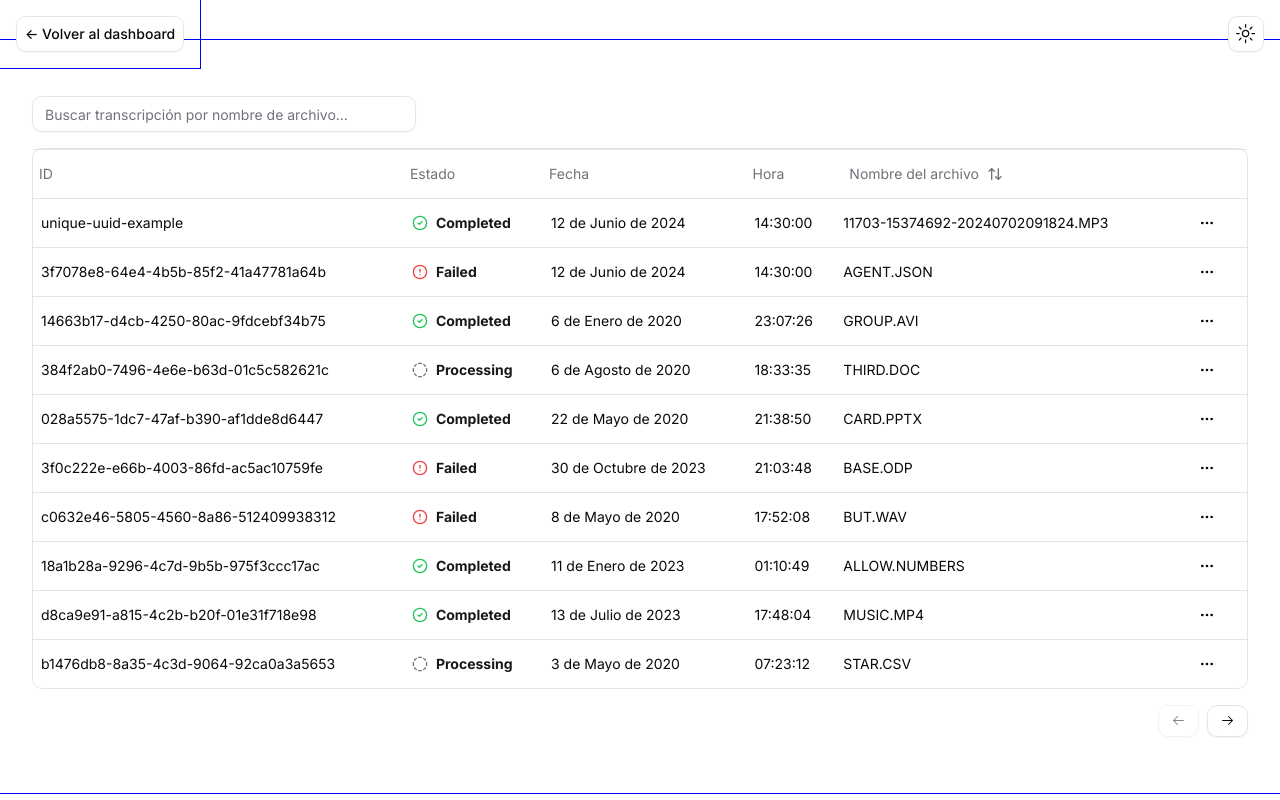
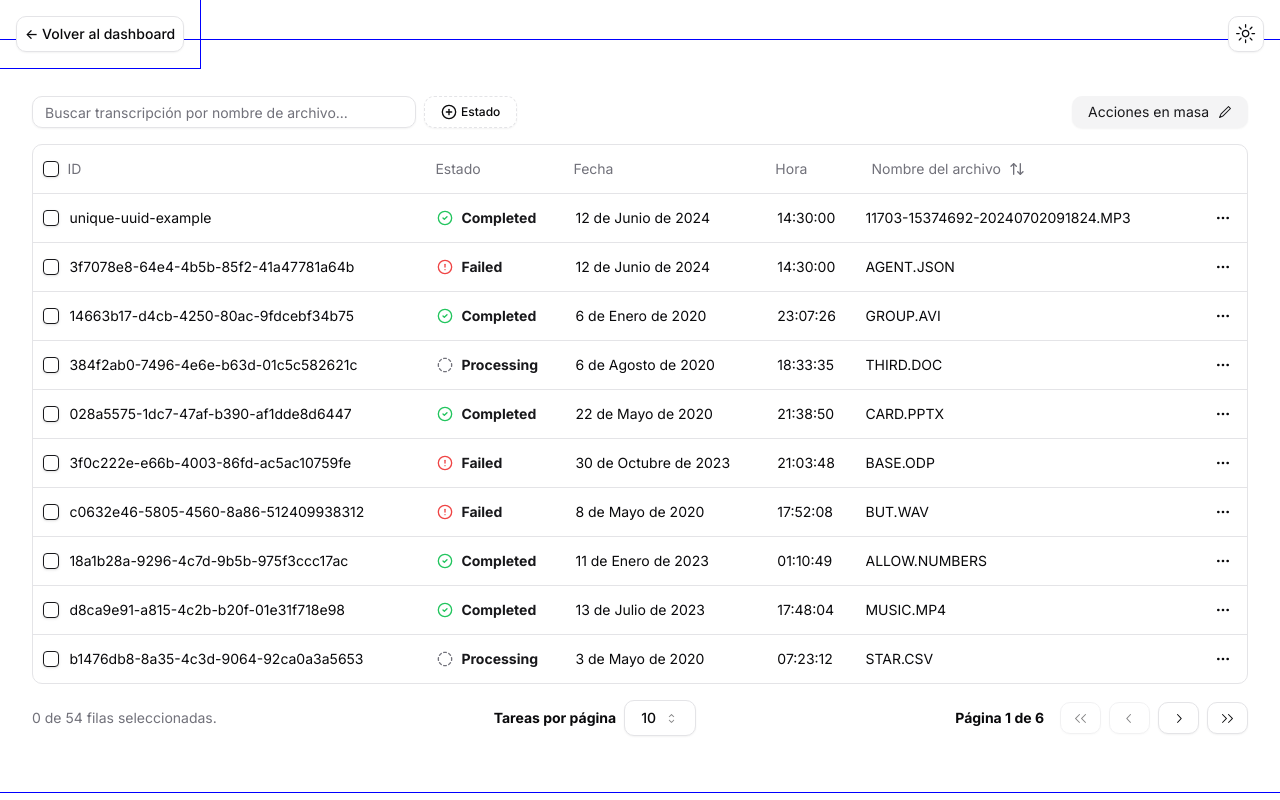
Before and after one commit to zanellig/AuditorIA-frontend, a Next.js app: page /dashboard in a window 1280 px wide. Built offline with nearby package versions, Linux system fonts and the light colour scheme.

Commit message:
agregar paginación

```diff
--- a/src/components/DataTable.tsx
+++ b/src/components/DataTable.tsx
@@ -2,6 +2,8 @@
 import { useState } from "react"
 
 // import { useDebounce, useDebouncedCallback } from "use-debounce"
+
+import { cn } from "@/lib/utils"
 
 import {
   ColumnDef,
@@ -18,16 +20,51 @@ import {
 
 import { Button } from "@/components/ui/button"
 import { Input } from "@/components/ui/input"
+import { Checkbox } from "@/components/ui/checkbox"
 import {
   Table,
   TableBody,
   TableCell,
+  TableFooter,
   TableHead,
   TableHeader,
   TableRow,
 } from "@/components/ui/table"
+import {
+  Command,
+  CommandEmpty,
+  CommandGroup,
+  CommandInput,
+  CommandItem,
+  CommandList,
+} from "@/components/ui/command"
+import {
+  Popover,
+  PopoverContent,
+  PopoverTrigger,
+} from "@/components/ui/popover"
 
-import { ArrowLeftIcon, ArrowRightIcon } from "@radix-ui/react-icons"
+import {
+  ChevronRightIcon,
+  ChevronLeftIcon,
+  CaretSortIcon,
+  CheckIcon,
+  DoubleArrowLeftIcon,
+  DoubleArrowRightIcon,
+  MixerHorizontalIcon,
+  Pencil1Icon,
+} from "@radix-ui/react-icons"
+
+import { CirclePlus } from "lucide-react"
+import { GLOBAL_ICON_SIZE } from "@/lib/consts"
+
+import {
+  DropdownMenu,
+  DropdownMenuContent,
+  DropdownMenuTrigger,
+  DropdownMenuItem,
+  DropdownMenuSeparator,
+} from "./ui/dropdown-menu"
 
 interface DataTableProps<TData, TValue> {
   columns: ColumnDef<TData, TValue>[]
@@ -45,6 +82,16 @@ export default function DataTable<TData, TValue>({
 
   // Sorting
   const [sorting, setSorting] = useState<SortingState>([])
+
+  // Pagination
+  const [pagination, setPagination] = useState({
+    pageIndex: 0, // Página inicial
+    pageSize: 10, // Tamaño de página inicial
+  })
+  const [inputValue, setInputValue] = useState<string>("") // Estado para el valor del input
+
+  const pageSizeOptions = [10, 50, 100, 500, 1000]
+
   const table = useReactTable({
     columns,
     data,
@@ -59,12 +106,67 @@ export default function DataTable<TData, TValue>({
       sorting,
       columnFilters,
       columnVisibility,
+      pagination,
     },
+    onPaginationChange: setPagination,
   })
+
+  function renderRows() {
+    if (table.getRowModel().rows?.length) {
+      return (
+        <>
+          {table.getRowModel().rows.map(row => (
+            <>
+              <TableRow
+                key={row.id}
+                data-state={row.getIsSelected() && "selected"}
+                className='hover:bg-secondary p-2'
+              >
+                <TableCell className='text-center'>
+                  <Checkbox
+                    id={row.id}
+                    checked={row.getIsSelected()}
+                    onCheckedChange={value => row.toggleSelected(!!value)}
+                  >
+                    <span className='sr-only'>Select item {row.id}</span>
+                  </Checkbox>
+                </TableCell>
+                {row.getVisibleCells().map((cell, i) => (
+                  <>
+                    <TableCell
+                      key={cell.id}
+                      className={
+                        i === row.getVisibleCells().length - 1
+                          ? "text-end"
+                          : "text-start" + " "
+                      }
+                    >
+                      {flexRender(
+                        cell.column.columnDef.cell,
+                        cell.getContext()
+                      )}
+                    </TableCell>
+                  </>
+                ))}
+              </TableRow>
+            </>
+          ))}
+        </>
+      )
+    } else {
+      return (
+        <TableRow>
+          <TableCell colSpan={columns.length} className='h-24 text-center'>
+            No se encontraron tareas...
+          </TableCell>
+        </TableRow>
+      )
+    }
+  }
 
   return (
     <>
-      <div className='flex py-4'>
+      <div className='flex py-4 items-center w-full justify-between'>
         <Input
           placeholder='Buscar transcripción por nombre de archivo...'
           value={
@@ -73,15 +175,51 @@ export default function DataTable<TData, TValue>({
           onChange={event =>
             table.getColumn("file_name")?.setFilterValue(event.target.value)
           }
-          className='max-w-sm'
+          className='max-w-sm h-8'
         />
+        <DropdownMenu>
+          <DropdownMenuTrigger asChild>
+            <Button
+              variant='outline'
+              className='mr-auto ml-2 h-8 w-fit space-x-1 font-medium border-input bg-background shadow-sm hover:bg-accent hover:text-accent-foreground rounded-md text-xs border-dashed '
+            >
+              <CirclePlus size={GLOBAL_ICON_SIZE} />
+              <span>Estado</span>
+            </Button>
+          </DropdownMenuTrigger>
+        </DropdownMenu>
+        <DropdownMenu>
+          <DropdownMenuTrigger asChild>
+            <Button
+              variant='secondary'
+              className=' h-8 w-fit space-x-2 font-normal'
+              onClick={event => event.stopPropagation()}
+            >
+              <span>Acciones en masa</span>
+              <Pencil1Icon />
+            </Button>
+          </DropdownMenuTrigger>
+        </DropdownMenu>
       </div>
       <div className='rounded-md border'>
         <Table>
           <TableHeader>
-            <TableRow>{/* TODO: Add checkbox */}</TableRow>
             {table.getHeaderGroups().map(headerGroup => (
               <TableRow key={headerGroup.id}>
+                <TableHead className='text-center'>
+                  <Checkbox
+                    id='select-all-tasks'
+                    checked={
+                      table.getIsAllPageRowsSelected() ||
+                      (table.getIsSomePageRowsSelected() && "indeterminate")
+                    }
+                    onCheckedChange={value =>
+                      table.toggleAllPageRowsSelected(!!value)
+                    }
+                  >
+                    <span className='sr-only'>Select all items</span>
+                  </Checkbox>
+                </TableHead>
                 {headerGroup.headers.map(header => (
                   <TableHead
                     key={header.id}
@@ -98,53 +236,153 @@ export default function DataTable<TData, TValue>({
               </TableRow>
             ))}
           </TableHeader>
-          <TableBody>
-            {table.getRowModel().rows?.length ? (
-              table.getRowModel().rows.map(row => (
-                <TableRow
-                  key={row.id}
-                  data-state={row.getIsSelected() && "selected"}
-                  className='hover:bg-secondary p-2'
-                >
-                  {row.getVisibleCells().map((cell, i) => (
-                    <TableCell
-                      key={cell.id}
-                      className={
-                        i === row.getVisibleCells().length - 1
-                          ? "text-end"
-                          : "text-start" + " "
-                      }
-                    >
-                      {flexRender(
-                        cell.column.columnDef.cell,
-                        cell.getContext()
-                      )}
-                    </TableCell>
-                  ))}
-                </TableRow>
-              ))
-            ) : (
-              <TableRow>
-                <TableCell
-                  colSpan={columns.length}
-                  className='h-24 text-center'
-                >
-                  No se encontraron tareas...
-                </TableCell>
-              </TableRow>
-            )}
-          </TableBody>
+          <TableBody>{renderRows()}</TableBody>
         </Table>
       </div>
 
-      <div className='flex items-center justify-end space-x-2 py-4'>
+      <div className='flex items-center justify-between space-x-2 py-4'>
+        <div className='flex-1 text-sm text-muted-foreground'>
+          {table.getFilteredSelectedRowModel().rows.length} de{" "}
+          {table.getFilteredRowModel().rows.length} filas seleccionadas.
+        </div>
+
+        {/* test componente de pagination 2 */}
+        <div className='flex flex-row flex-1 font-bold items-center'>
+          <span className='text-sm '>Tareas por página </span>
+          <DropdownMenu>
+            <DropdownMenuTrigger asChild>
+              <Button
+                variant='outline'
+                role='combobox'
+                className='ml-2 w-fit justify-between'
+              >
+                {pagination.pageSize}
+                <CaretSortIcon className='ml-2 shrink-0 opacity-50' />
+              </Button>
+            </DropdownMenuTrigger>
+            <DropdownMenuContent className='w-[200px]' align='end'>
+              <div className='p-0 m-0'>
+                <Input
+                  type='number'
+                  inputMode='numeric'
+                  pattern='[0-9]*'
+                  placeholder='Cantidad de tareas...'
+                  className='w-full text-sm text-left border-0 focus-visible:ring-0'
+                  value={inputValue}
+                  onChange={event => {
+                    setInputValue(event.target.value)
+                    const customValue = Number(event.target.value)
+                    if (!isNaN(customValue) && customValue > 0) {
+                      table.setPageSize(customValue)
+                    }
+                  }}
+                  onClick={e => e.stopPropagation()}
+                  onKeyDown={e => e.stopPropagation()}
+                  onKeyUp={e => e.stopPropagation()}
+                  onBlur={() => {
+                    setInputValue("")
+                  }}
+                />
+              </div>
+              <DropdownMenuSeparator />
+
+              {pageSizeOptions.map(pageSize => (
+                <DropdownMenuItem
+                  key={pageSize}
+                  onClick={() => {
+                    table.setPageSize(pageSize)
+                    setInputValue("")
+                  }}
+                  // onSelect={currentValue => {
+                  //   table.setPageSize(Number(currentValue))
+                  //   // setOpen(false)
+                  // }}
+                >
+                  <div className='flex flex-row items-center justify-between w-full h-full'>
+                    <div className='flex-1'>{pageSize}</div>
+                    <div>
+                      {pageSize === pagination.pageSize ? (
+                        <CheckIcon className='h-4 w-4  right-10' />
+                      ) : null}
+                    </div>
+                  </div>
+                </DropdownMenuItem>
+              ))}
+            </DropdownMenuContent>
+          </DropdownMenu>
+        </div>
+        {/* componente de pagination
+        <div className='flex flex-row flex-1 font-bold items-center'>
+          <span className='text-sm '>Tareas por página </span>
+          <Popover>
+            <PopoverTrigger asChild>
+              <Button
+                variant='outline'
+                role='combobox'
+                // aria-expanded={open}
+                className='ml-2 w-fit justify-between'
+              >
+                {pagination.pageSize}
+                <CaretSortIcon className='ml-2 shrink-0 opacity-50' />
+              </Button>
+            </PopoverTrigger>
+            <PopoverContent className='w-[200px] p-0'>
+              <Command>
+                <CommandInput placeholder='Cantidad de filas...' />
+                <CommandEmpty>No se encontró tamaño.</CommandEmpty>
+                <CommandList>
+                  <CommandGroup>
+                    {pageSizeOptions.map(pageSize => (
+                      <CommandItem
+                        key={pageSize}
+                        value={String(pageSize)}
+                        onSelect={currentValue => {
+                          table.setPageSize(Number(currentValue))
+                          // setOpen(false)
+                        }}
+                      >
+                        <CheckIcon
+                          className={cn(
+                            "mr-2 h-4 w-4",
+                            pagination.pageSize === pageSize
+                              ? "opacity-100"
+                              : "opacity-0"
+                          )}
+                        />
+                        {pageSize}
+                      </CommandItem>
+                    ))}
+                  </CommandGroup>
+                </CommandList>
+              </Command>
+            </PopoverContent>
+          </Popover>
+        </div> */}
+
+        {/* componente de pagination count */}
+        <div className='items-center text-sm font-bold pr-2'>
+          <span>Página </span>
+          <span>{table.getState().pagination.pageIndex + 1}</span>
+          <span> de </span>
+          <span>{table.getPageCount()}</span>
+        </div>
+        {/* componente botonera pagination */}
+
+        <Button
+          variant='outline'
+          size='sm'
+          onClick={() => table.firstPage()}
+          disabled={!table.getCanPreviousPage()}
+        >
+          <DoubleArrowLeftIcon />
+        </Button>
         <Button
           variant='outline'
           size='sm'
           onClick={() => table.previousPage()}
           disabled={!table.getCanPreviousPage()}
         >
-          <ArrowLeftIcon />
+          <ChevronLeftIcon />
         </Button>
         <Button
           variant='outline'
@@ -152,7 +390,15 @@ export default function DataTable<TData, TValue>({
           onClick={() => table.nextPage()}
           disabled={!table.getCanNextPage()}
         >
-          <ArrowRightIcon />
+          <ChevronRightIcon />
+        </Button>
+        <Button
+          variant='outline'
+          size='sm'
+          onClick={() => table.lastPage()}
+          disabled={!table.getCanNextPage()}
+        >
+          <DoubleArrowRightIcon />
         </Button>
       </div>
     </>
--- a/src/lib/columns-tareas.tsx
+++ b/src/lib/columns-tareas.tsx
@@ -17,7 +17,6 @@ import {
   DropdownMenu,
   DropdownMenuContent,
   DropdownMenuItem,
-  DropdownMenuLabel,
   DropdownMenuSeparator,
   DropdownMenuTrigger,
 } from "@/components/ui/dropdown-menu"
@@ -139,10 +138,9 @@ export const columns: ColumnDef<Task>[] = [
       const tarea = row.original
 
       return (
-        <div className='mr-4'>
         <DropdownMenu>
           <DropdownMenuTrigger asChild>
-              <Button variant='ghost' className='h-8 w-8 p-0'>
+            <Button variant='ghost' className='h-8 w-8 p-0 '>
               <span className='sr-only'>Abrir menu</span>
               <MoreHorizontal size={GLOBAL_ICON_SIZE} />
             </Button>
@@ -172,7 +170,6 @@ export const columns: ColumnDef<Task>[] = [
             </DropdownMenuItem>
           </DropdownMenuContent>
         </DropdownMenu>
-        </div>
       )
     },
   },
```
Lines whose indentation alone changed are shown as unchanged.
